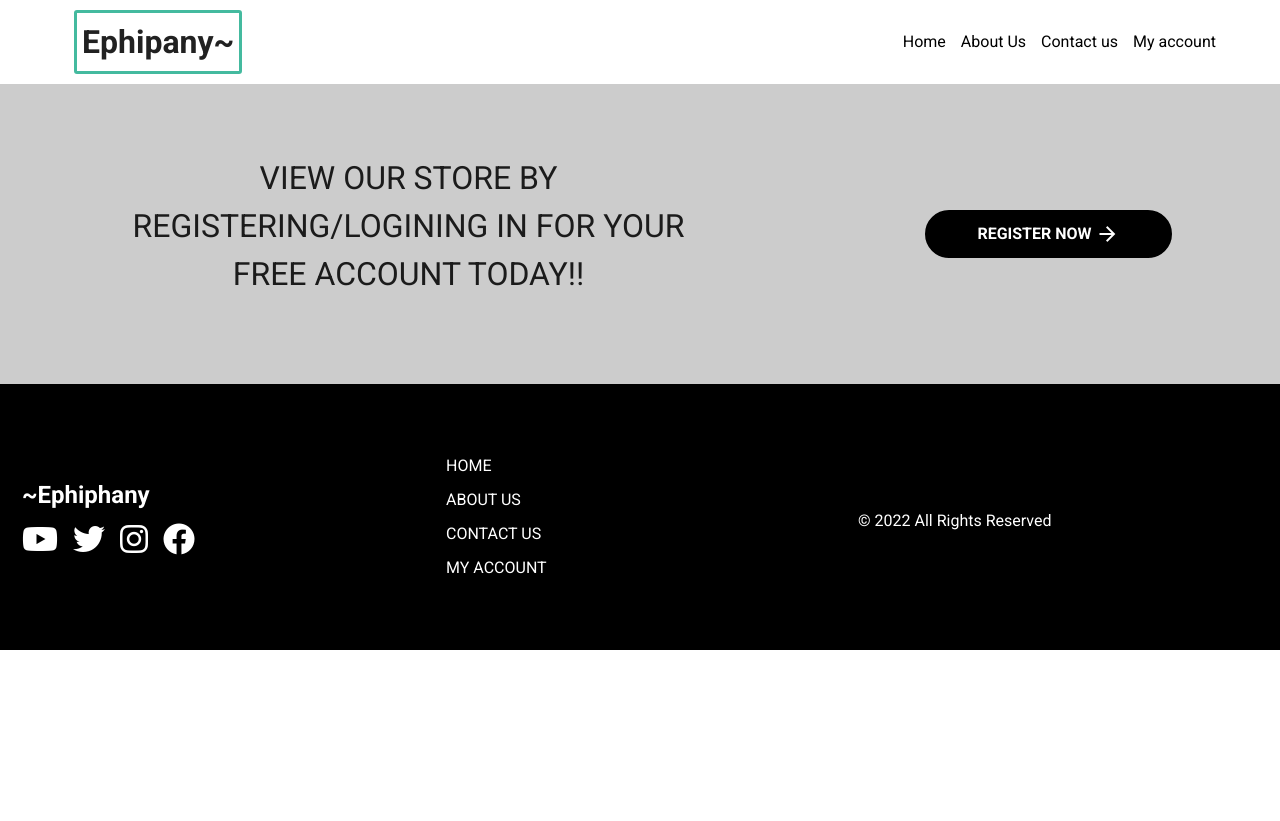
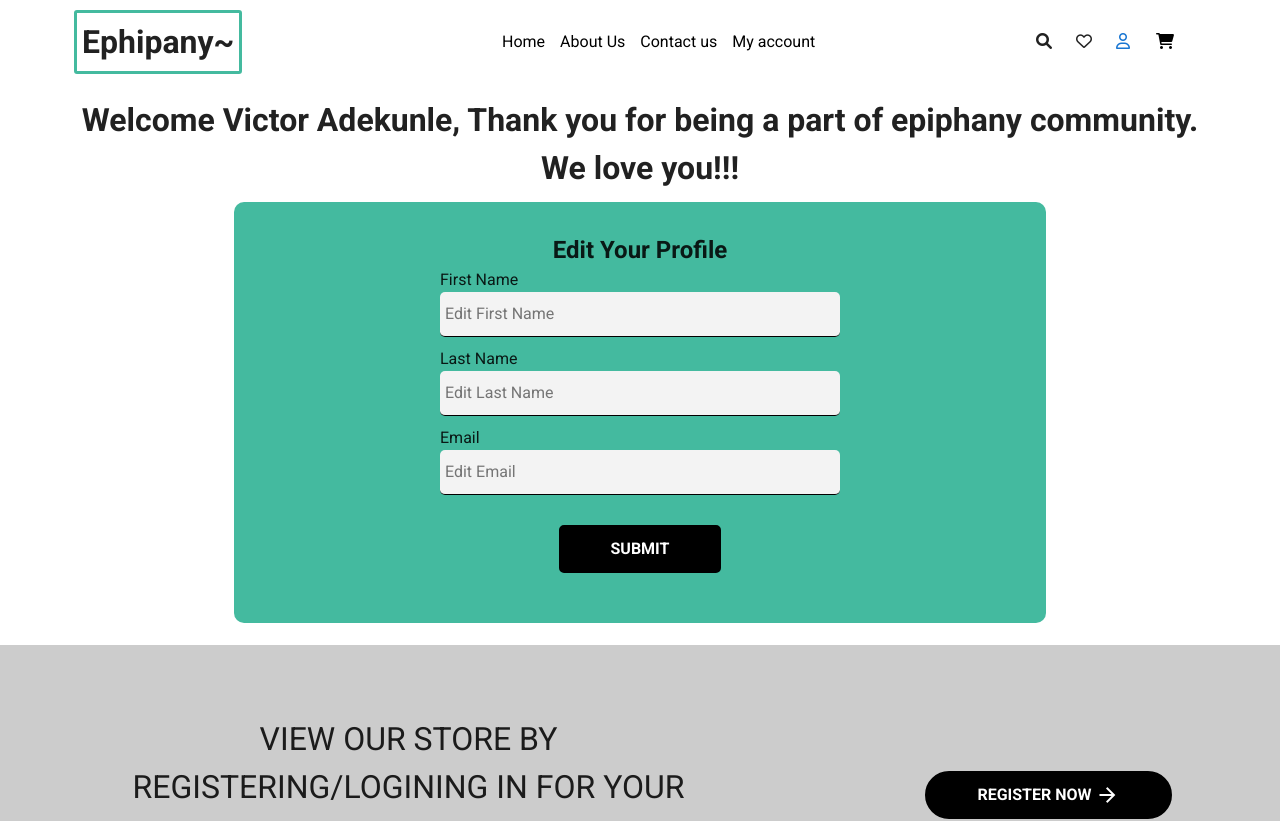
Before and after one commit to Big-Pabby/stylocity-clone, a Vue app: page /your-profile in a window 1280 px wide. Shown: the top 821 px of the page. Before the commit the page ends 800 px from the top, so only its background shows below. Built offline with nearby package versions, Linux system fonts and the light colour scheme; a web font is replaced by a local one.

Commit message:
backend testing

```diff
--- a/package.json
+++ b/package.json
@@ -14,7 +14,7 @@
     "gh-pages": "^3.2.3",
     "sweetalert": "^2.1.2",
     "vue": "^2.6.11",
-    "vue-router": "^3.2.0",
+    "vue-router": "^3.5.3",
     "vuetify": "^2.4.0",
     "vuex": "^3.4.0"
   },
--- a/src/components/Navigation.vue
+++ b/src/components/Navigation.vue
@@ -11,10 +11,10 @@
                     <router-link v-show="!loggedOut" class="link" :to="{ name: 'Login'}">My account</router-link>
                 </ul>
             </nav>
-            <div class="icons" v-show="loggedOut">
+            <div class="icons">
                 <i @click="onClickSearch = !onClickSearch" class="fas fa-search"></i>
                 <i class="far fa-heart"></i>
-                <i class="far fa-user"></i>
+                <router-link :to="{ name: 'UserProfile'}"><i class="far fa-user"></i></router-link>
                 <router-link class="link active" :to="{ name: 'Cart'}"><i class="fas fa-shopping-cart">
                     <span v-if="allCart.length != 0" v-show="cartItem">{{ allCart.length }}</span>
                     </i></router-link>
--- a/src/router/index.js
+++ b/src/router/index.js
@@ -6,7 +6,8 @@ import About from '../views/About.vue';
 import Contact from '../views/Contact.vue';
 import Register from '../views/Register.vue';
 import Shop from '../views/Shop.vue';
-import Cart from '../views/Cart.vue'
+import Cart from '../views/Cart.vue';
+import UserProfile from '../views/UserProfile.vue'
 
 Vue.use(VueRouter)
 
@@ -53,6 +54,12 @@ const routes = [
     component: Cart
   },
 
+  {
+    path: '/your-profile',
+    name: 'UserProfile',
+    component: UserProfile
+  },
+
 ]
 
 const router = new VueRouter({
--- a/src/store/Module/LogUsers.js
+++ b/src/store/Module/LogUsers.js
@@ -24,7 +24,7 @@ const mutations = {
     },
     SignOut: (state) => {
         return state.logUser = false,
-        window.location.href = "/login"
+        this.$router.push({ path: '/home'})
     },
 };
 
--- a/src/store/Module/ShopItems.js
+++ b/src/store/Module/ShopItems.js
@@ -70,6 +70,7 @@ const state = {
 const getters = {
     allProducts: (state) => state.Products.filter(products => {
         return products.type.toLowerCase().includes(state.searchField.toLowerCase())
+
     }),
     allCart: (state) => state.Cart,
     cartTotalPrice: (state) => {
@@ -97,6 +98,7 @@ const actions = {
         commit('deleteCart', cart)
     },
     searchChange({ commit }, event) {
+        this.$router.push({ path: '/shop-items'})
         commit ('onSearchChange', event)
     },
 };
@@ -120,6 +122,7 @@ const mutations = {
     },
     onSearchChange: (state, event) => {
         state.searchField = event.target.value
+        this.$router.push({ path: '/shop-items'})
     }
 };
 
--- a/src/views/Login.vue
+++ b/src/views/Login.vue
@@ -52,7 +52,10 @@ export default {
             .then(userData => {
                 if(userData !== 'error loggin in') {
                     this.SucessfulLogin(userData)
-                    swal("Login Sucessful!!!", `Welcome ${userData.firstName} ${userData.lastName}`, "successs")
+                    swal("Login Sucessful!!!", `Welcome ${userData.firstname} ${userData.lastname}`, "successs")
+                    .then(value => {
+                    this.$router.push({ path: '/home'})
+                    });
                 } else {
                     this.errorMsg = true;
                     setTimeout(() => {
--- a/src/views/Register.vue
+++ b/src/views/Register.vue
@@ -66,7 +66,7 @@ export default {
                 if(user) {
                     swal("Your registration was a sucesss!!", "Login to your account", "successs")
                     .then(value => {
-                    window.location.href = "/login"
+                    this.$router.push({ path: '/login'})
                     });
                 }
 
--- /dev/null
+++ b/src/views/UserProfile.vue
@@ -0,0 +1,75 @@
+<template>
+    <div class="user-profile container">
+        <h1>Welcome Victor Adekunle, Thank you for being a part of epiphany community. We love you!!!</h1>
+        <div class="edit-profile">
+            <h2>Edit Your Profile</h2>
+            <form >
+                <div class="form">
+                    <label for="firstName">First Name</label>
+                    <input type="text" placeholder="Edit First Name">
+                </div>
+                <div class="form">
+                    <label for="lastName">Last Name</label>
+                    <input type="text" placeholder="Edit Last Name">
+                </div>
+                <div class="form">
+                    <label for="email">Email</label>
+                    <input type="email" placeholder="Edit Email">
+                </div>
+                <input type="submit" value="submit" class="btn btn-black">
+            </form>
+        </div>
+    </div>
+</template>
+
+<script>
+export default {
+
+}
+</script>
+
+<style lang="scss" scoped>
+.user-profile {
+    h1 {
+        text-align: center;
+    }
+    .edit-profile {
+        width: 70%;
+        background: #44ba9f;
+        margin: 10px auto;
+        padding: 30px 0;
+        border-radius: 10px;
+
+        h2{
+            text-align: center;
+        }
+
+        form {
+            display: flex;
+            flex-direction: column;
+            align-items: center;
+            justify-content: center;
+
+            .form {
+                display: flex;
+                flex-direction: column;
+                margin-bottom: 10px;
+
+                input {
+                    width: 400px;
+                    border: 0;
+                    border-bottom: 1px solid #000;
+                    border-radius: 5px;
+                    outline: none;
+                    padding: 10px 5px;
+                    background: #f3f3f3;
+                }
+
+                input:focus {
+                    outline: none;
+                }
+            }
+        }
+    }
+}
+</style>
```
Also changed, not shown: 1 other file (tests, documents, lock files or other folders).
